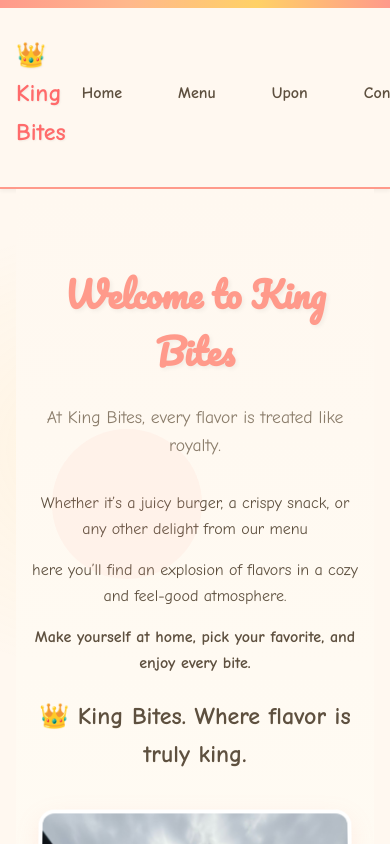
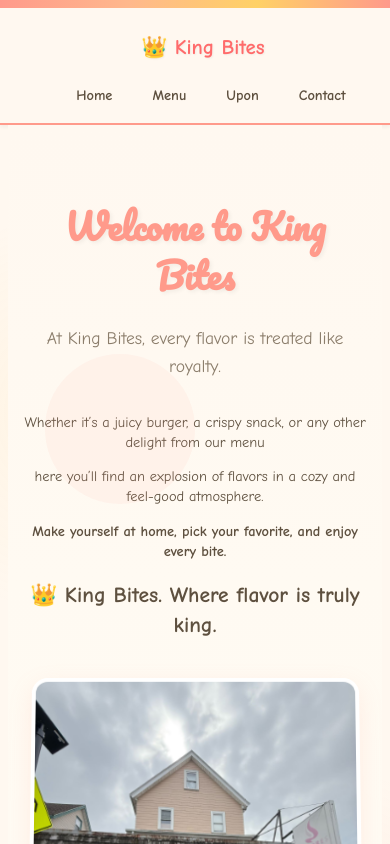
Before and after one commit to oneel-ts/kings-bites, a Next.js app: page / in a window 390 px wide. Shown: the top 844 px of the page. Built offline with nearby package versions, Linux system fonts and the light colour scheme.

Commit message:
feat/fix: Ajustes na  responsividade

```diff
--- a/app/global.css
+++ b/app/global.css
@@ -1,4 +1,4 @@
-/* global.css - Versão Pastel para Hamburgueria */
+/* global.css - Versão Pastel para Hamburgueria - RESPONSIVO */
 
 /* Import da fonte */
 @import url('https://fonts.googleapis.com/css2?family=Comic+Neue:wght@400;700&family=Pacifico&display=swap');
@@ -28,26 +28,6 @@ body {
   padding: 0;
   line-height: 1.6;
   color: var(--marrom-escuro);
-}
-
-/* Cabeçalho */
-.header {
-  background-color: var(--coral);
-  color: var(--creme);
-  padding: 1.5rem;
-  box-shadow: 0 2px 10px rgba(255, 154, 139, 0.3);
-  position: relative;
-  z-index: 10;
-}
-
-.header::after {
-  content: '';
-  position: absolute;
-  bottom: 0;
-  left: 0;
-  width: 100%;
-  height: 3px;
-  background: linear-gradient(90deg, var(--coral), var(--laranja), var(--amarelo));
 }
 
 .layoutContainer {
@@ -86,7 +66,7 @@ body {
 }
 
 .pageContainer {
-  /*max-width: 1200px;*/
+  max-width: 1200px;
   margin: 0 auto;
   padding: 0 1rem;
 }
@@ -187,28 +167,89 @@ body {
 }
 
 /* Ajustes Responsivos */
-@media (max-width: 768px) {
+
+/* Para telas menores que 480px (smartphones menores) */
+@media (max-width: 480px) {
+  body {
+    font-size: 0.9rem; /* Reduzir o tamanho da fonte base */
+    line-height: 1.4;
+  }
+
+  .mainContent {
+    padding: 1.5rem 0; /* Reduzir o padding vertical */
+  }
+
+  .pageContainer {
+    padding: 0 0.5rem; /* Reduzir ainda mais o padding horizontal */
+  }
+
   .about-title {
-    font-size: 1.8rem;
+    font-size: 1.8rem; /* Reduzir o título da seção Sobre */
+    margin-bottom: 1rem;
+  }
+
+  .about-text {
+    font-size: 1rem; /* Reduzir o texto da seção Sobre */
+    line-height: 1.6;
+  }
+
+  .menu-item {
+    padding: 1rem; /* Reduzir o padding dos itens do menu */
+    margin-bottom: 1rem;
+    font-size: 0.95rem; /* Reduzir a fonte dos itens do menu */
+  }
+
+  .footer {
+    padding: 2rem 0.5rem; /* Reduzir o padding do rodapé */
+  }
+
+  .footer p {
+    font-size: 0.85rem; /* Reduzir a fonte do texto do rodapé */
+  }
+}
+
+/* Para telas entre 481px e 768px (smartphones maiores e tablets menores) */
+@media (min-width: 481px) and (max-width: 768px) {
+  body {
+    font-size: 1rem;
+    line-height: 1.5;
+  }
+
+  .mainContent {
+    padding: 2rem 0;
+  }
+
+  .pageContainer {
+    padding: 0 1rem;
+  }
+
+  .about-title {
+    font-size: 2rem;
+    margin-bottom: 1.2rem;
+  }
+
+  .about-text {
+    font-size: 1.05rem;
+    line-height: 1.7;
   }
 
   .menu-item {
     padding: 1.2rem;
     margin-bottom: 1.2rem;
+    font-size: 1rem;
   }
 
   .footer {
-    padding: 2rem 1rem;
+    padding: 2.2rem 0.8rem;
+  }
+
+  .footer p {
+    font-size: 0.9rem;
   }
 }
 
-/* Efeitos Especiais */
-@keyframes float {
-  0% { transform: translateY(0px); }
-  50% { transform: translateY(-10px); }
-  100% { transform: translateY(0px); }
+/* Para telas maiores que 768px (tablets maiores e desktops) - Se necessário ajustes específicos */
+@media (min-width: 769px) {
+  /* Você pode adicionar ajustes específicos para telas maiores aqui, */
+  /* se o layout padrão precisar de modificações em desktops maiores. */
 }
-
-.menu-item:hover {
-  animation: float 2s ease-in-out infinite;
-}
--- a/src/frontend/components/header-default/header-default.module.css
+++ b/src/frontend/components/header-default/header-default.module.css
@@ -15,6 +15,7 @@
   justify-content: space-between;
   align-items: center;
   padding: 0 1rem;
+  flex-wrap: wrap; /* Permite quebra de linha sem empilhar tudo */
 }
 
 .logo {
@@ -23,6 +24,7 @@
   color: #FF6B6B; /* Vermelho pastel mais vibrante */
   text-shadow: 1px 1px 2px rgba(0, 0, 0, 0.05);
   font-family: 'Comic Neue', cursive; /* Fonte descontraída */
+  margin-right: 1rem;
 }
 
 .navLinks {
@@ -31,6 +33,8 @@
   list-style: none;
   margin: 0;
   padding: 0;
+  flex-wrap: wrap; /* Permite os itens se adaptarem sem empilhar */
+  justify-content: flex-end;
 }
 
 .navItem a {
@@ -55,3 +59,27 @@
   background-color: #FF9A8B; /* Vermelho pastel */
   box-shadow: 0 4px 8px rgba(255, 154, 139, 0.3);
 }
+
+/* Responsividade */
+@media (max-width: 768px) {
+  .navContainer {
+    justify-content: center;
+    gap: 1rem;
+  }
+
+  .logo {
+    font-size: 1.3rem;
+    margin-bottom: 0.5rem;
+  }
+
+  .navLinks {
+    justify-content: center;
+    gap: 1rem;
+    flex-wrap: wrap;
+  }
+
+  .navItem a {
+    font-size: 0.9rem;
+    padding: 0.4rem 0.75rem;
+  }
+}
```
Also changed, not shown: app/contact-default/contact-default.module.css (+49 -33 lines). Lines whose indentation alone changed are shown as unchanged.
